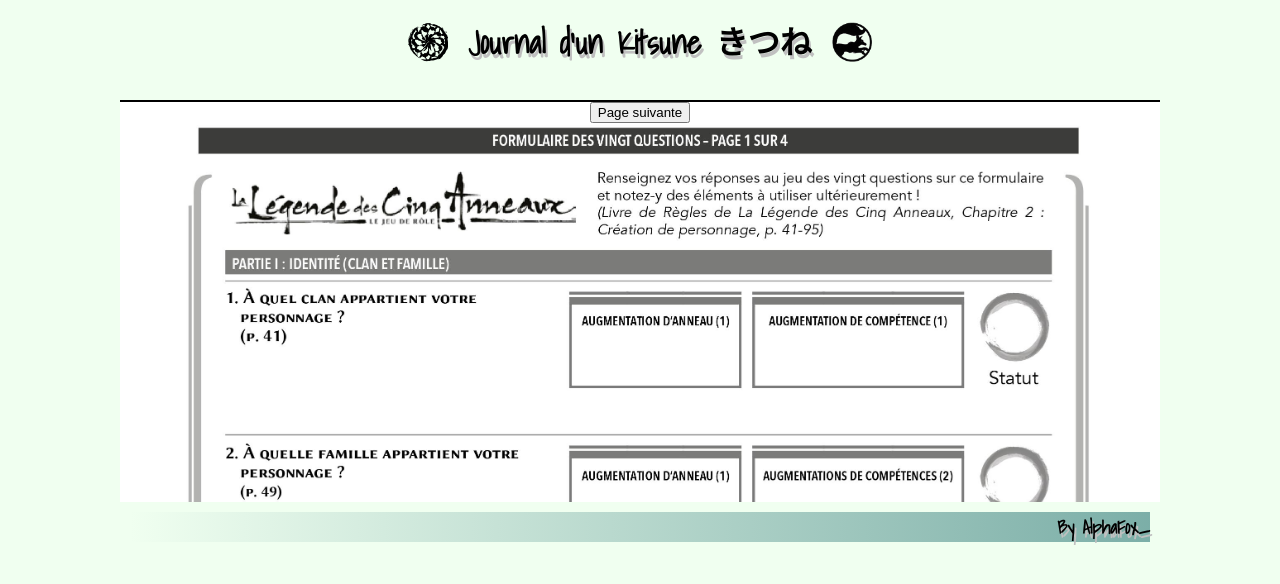
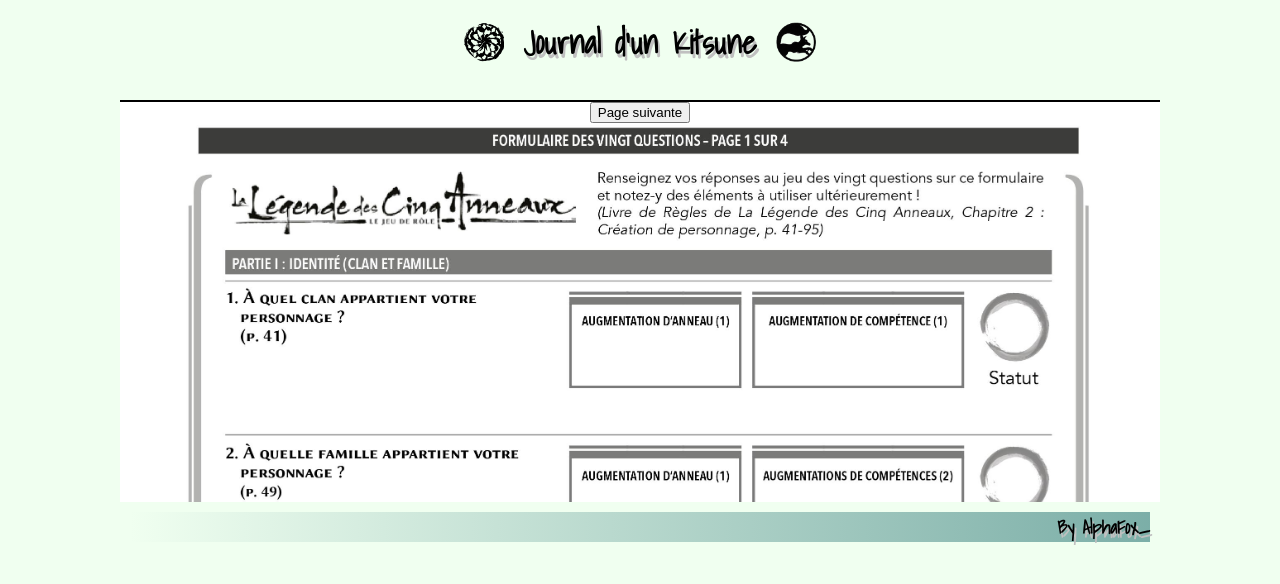
Before and after one commit to JinAlphaFox/L5A, a plain HTML site: page perso0.html in a window 1280 px wide. Drawn offline with Linux system fonts and the light colour scheme.

Commit message:
Update perso0.html

```diff
--- a/perso0.html
+++ b/perso0.html
@@ -15,7 +15,7 @@
         <header><!-- style.css / commun à toutes les pages -->
             <div class="titre">
                 <img src="images/mon_hantai.png" alt="Mon Impérial" class="logo">
-                <h1><a href="index.html">Journal d'un Kitsune きつね</a><span class="sous-titre"> By AlphaFox</span></h1>
+                <h1><a href="index.html">Journal d'un Kitsune</a><span class="sous-titre"> By AlphaFox</span></h1>
                 <img src="images/mon_renard.png" alt="Mon clan du Renard" class="logo">
             </div>
             <nav>
```
